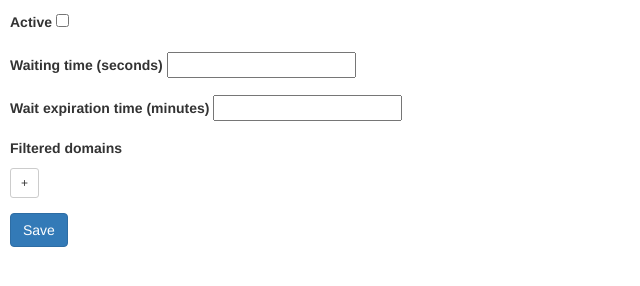
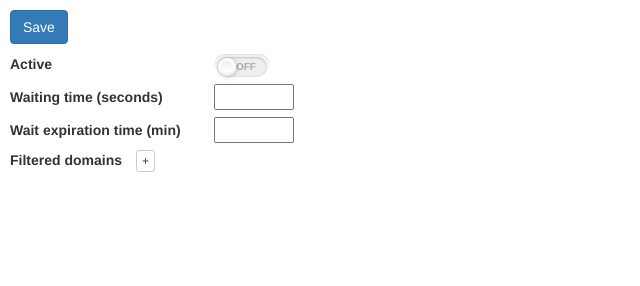
Before and after one commit to jrauhamaa/letgo, a website: page data/config.html in a window 1280 px wide. Shown: the whole page, without its empty margins (0-640 px from the left). Drawn offline with nearby package versions, Linux system fonts and the light colour scheme.

Commit message:
Improved looks of the panel

```diff
--- a/data/config.html
+++ b/data/config.html
@@ -7,16 +7,39 @@
 	<meta charset="UTF-8">
 	<meta name="viewport" content="width=device-width">
 
-	<link rel="stylesheet" href="https://maxcdn.bootstrapcdn.com/bootstrap/3.3.6/css/bootstrap.min.css" integrity="sha384-1q8mTJOASx8j1Au+a5WDVnPi2lkFfwwEAa8hDDdjZlpLegxhjVME1fgjWPGmkzs7" crossorigin="anonymous">
+		<!-- from http://www.cssflow.com/snippets/simple-toggle-switch/demo -->
+		<link rel="stylesheet" href="style.css">
+		<link rel="stylesheet" href="https://maxcdn.bootstrapcdn.com/bootstrap/3.3.6/css/bootstrap.min.css" integrity="sha384-1q8mTJOASx8j1Au+a5WDVnPi2lkFfwwEAa8hDDdjZlpLegxhjVME1fgjWPGmkzs7" crossorigin="anonymous">
 	<style>
 		#content {
 			padding-left: 10px;
 			padding-top: 10px;
-			padding-bottom: 20px;
+			padding-bottom: 10px;
 		}
 
 		.domain-name {
 			padding-top: 5px;
+		}
+
+		.input-label{
+			width: 200px;
+		}
+
+		.short-input{
+			width:80px;
+		}
+
+		.form-group{
+			margin-bottom: 5px;
+		}
+
+		#newDomain-button{
+			margin-left: 10px;
+		}
+
+		#save-button{
+			margin-bottom: 10px;
+
 		}
 	</style>
 
@@ -24,27 +47,33 @@
 
 <body>
 	<div id="content">
+		<button type="button" class="btn btn-primary " id="save-button">Save</button>
 		<div class="form-group">
-		  <label for="active">Active</label>
-			<input type="checkbox" id="active-input">
+		  <label for="active" class="input-label">Active</label>
+			<label class="switch">
+	      <input type="checkbox" id="active-input" class="switch-input">
+	      <span class="switch-label" data-on="On" data-off="Off"></span>
+	      <span class="switch-handle"></span>
+	    </label>
+			<!--<input type="checkbox" id="active-input" >-->
 		</div>
 		<div class="form-group">
-			<label for="waitingTime">Waiting time (seconds)</label>
-			<input type="text" id="waitingTime-input">
+			<label for="waitingTime" class="input-label">Waiting time (seconds)</label>
+			<input type="text" id="waitingTime-input" class="short-input">
 		</div>
 		<div class="form-group">
-			<label for="expirationTime">Wait expiration time (minutes)</label>
-			<input type="text" id="expirationTime-input">
+			<label for="expirationTime" class="input-label">Wait expiration time (min)</label>
+			<input type="text" id="expirationTime-input" class="short-input">
 		</div>
 		<div class="form-group">
-			<label for="filteredDomains">Filtered domains</label><br>
+			<label for="filteredDomains">Filtered domains</label>
+			<button type="button" class="btn btn-default btn-xs" id="newDomain-button">+</button>
 			<div id="filteredDomains-list"></div>
-			<div class="domain-name"><button type="button" class="btn btn-default btn-sm" id="newDomain-button">+</button></div>
+
 		</div>
-
-		<button type="button" class="btn btn-primary" id="save-button">Save</button>
 	</div>
 </body>
-
+<!--<script src="https://ajax.googleapis.com/ajax/libs/jquery/1.12.0/jquery.min.js"></script>
+<script src="config.js"> </script>-->
 
 </html>
--- a/data/config.js
+++ b/data/config.js
@@ -10,14 +10,14 @@ function render(storage) {
 
   wrapper.empty();
   for (var i=0; i<storage.filteredDomains.length; i++) {
-    wrapper.append('<div><input type="text" class="domain-input" value="'+storage.filteredDomains[i]+'"/><a href="#" class="remove_field">Remove</a></div>');
+    wrapper.append('<div><input type="text" class="domain-input" value="'+storage.filteredDomains[i]+'"/><button class="remove_field btn btn-default btn-xs">x</button></div>');
   }
 }
 
 // add new input field
 add_button.click(function(e){
   e.preventDefault();
-  $(wrapper).append('<div><input type="text" class="domain-input"/><a href="#" class="remove_field">Remove</a></div>'); //add input box
+  $(wrapper).prepend('<div><input type="text" class="domain-input"/><button class="remove_field btn btn-default btn-xs">x</button></div>');
 });
 
 // remove input field
--- /dev/null
+++ b/data/style.css
@@ -0,0 +1,243 @@
+/* from http://www.cssflow.com/snippets/simple-toggle-switch/demo */
+
+html, body, div, span, applet, object, iframe,
+h1, h2, h3, h4, h5, h6, p, blockquote, pre,
+a, abbr, acronym, address, big, cite, code,
+del, dfn, em, img, ins, kbd, q, s, samp,
+small, strike, strong, sub, sup, tt, var,
+b, u, i, center,
+dl, dt, dd, ol, ul, li,
+fieldset, form, label, legend,
+table, caption, tbody, tfoot, thead, tr, th, td,
+article, aside, canvas, details, embed,
+figure, figcaption, footer, header, hgroup,
+menu, nav, output, ruby, section, summary,
+time, mark, audio, video {
+  margin: 0;
+  padding: 0;
+  border: 0;
+  font-size: 100%;
+  font: inherit;
+  vertical-align: baseline;
+}
+
+article, aside, details, figcaption, figure,
+footer, header, hgroup, menu, nav, section {
+  display: block;
+}
+
+body {
+  line-height: 1;
+}
+
+ol, ul {
+  list-style: none;
+}
+
+blockquote, q {
+  quotes: none;
+}
+
+blockquote:before, blockquote:after,
+q:before, q:after {
+  content: '';
+  content: none;
+}
+
+table {
+  border-collapse: collapse;
+  border-spacing: 0;
+}
+
+.about {
+  margin: 70px auto 40px;
+  padding: 8px;
+  width: 260px;
+  font: 10px/18px 'Lucida Grande', Arial, sans-serif;
+  color: #bbb;
+  text-align: center;
+  text-shadow: 0 -1px rgba(0, 0, 0, 0.3);
+  background: #383838;
+  background: rgba(34, 34, 34, 0.8);
+  border-radius: 4px;
+  background-image: -webkit-linear-gradient(top, rgba(0, 0, 0, 0), rgba(0, 0, 0, 0.3));
+  background-image: -moz-linear-gradient(top, rgba(0, 0, 0, 0), rgba(0, 0, 0, 0.3));
+  background-image: -o-linear-gradient(top, rgba(0, 0, 0, 0), rgba(0, 0, 0, 0.3));
+  background-image: linear-gradient(to bottom, rgba(0, 0, 0, 0), rgba(0, 0, 0, 0.3));
+  -webkit-box-shadow: inset 0 0 0 1px rgba(0, 0, 0, 0.2), 0 0 6px rgba(0, 0, 0, 0.4);
+  box-shadow: inset 0 0 0 1px rgba(0, 0, 0, 0.2), 0 0 6px rgba(0, 0, 0, 0.4);
+}
+.about a {
+  color: #eee;
+  text-decoration: none;
+  border-radius: 2px;
+  -webkit-transition: background 0.1s;
+  -moz-transition: background 0.1s;
+  -o-transition: background 0.1s;
+  transition: background 0.1s;
+}
+.about a:hover {
+  text-decoration: none;
+  background: #555;
+  background: rgba(255, 255, 255, 0.15);
+}
+
+.about-links {
+  height: 30px;
+}
+.about-links > a {
+  float: left;
+  width: 50%;
+  line-height: 30px;
+  font-size: 12px;
+}
+
+.about-author {
+  margin-top: 5px;
+}
+.about-author > a {
+  padding: 1px 3px;
+  margin: 0 -1px;
+}
+
+/*
+ * Copyright (c) 2013 Thibaut Courouble
+ * http://www.cssflow.com
+ *
+ * Licensed under the MIT License:
+ * http://www.opensource.org/licenses/mit-license.php
+ */
+body {
+  font: 13px/20px 'Helvetica Neue', Helvetica, Arial, sans-serif;
+  color: #404040;
+  background: white;
+}
+
+.container {
+  margin: 50px auto;
+  width: 280px;
+  text-align: center;
+}
+.container > .switch {
+  display: block;
+  margin: 12px auto;
+}
+
+.switch {
+  position: relative;
+  display: inline-block;
+  vertical-align: top;
+  width: 56px;
+  height: 20px;
+  padding: 3px;
+  background-color: white;
+  border-radius: 18px;
+  box-shadow: inset 0 -1px white, inset 0 1px 1px rgba(0, 0, 0, 0.05);
+  cursor: pointer;
+  background-image: -webkit-linear-gradient(top, #eeeeee, white 25px);
+  background-image: -moz-linear-gradient(top, #eeeeee, white 25px);
+  background-image: -o-linear-gradient(top, #eeeeee, white 25px);
+  background-image: linear-gradient(to bottom, #eeeeee, white 25px);
+}
+
+.switch-input {
+  position: absolute;
+  top: 0;
+  left: 0;
+  opacity: 0;
+}
+
+.switch-label {
+  position: relative;
+  display: block;
+  height: inherit;
+  font-size: 10px;
+  text-transform: uppercase;
+  background: #eceeef;
+  border-radius: inherit;
+  box-shadow: inset 0 1px 2px rgba(0, 0, 0, 0.12), inset 0 0 2px rgba(0, 0, 0, 0.15);
+  -webkit-transition: 0.15s ease-out;
+  -moz-transition: 0.15s ease-out;
+  -o-transition: 0.15s ease-out;
+  transition: 0.15s ease-out;
+  -webkit-transition-property: opacity background;
+  -moz-transition-property: opacity background;
+  -o-transition-property: opacity background;
+  transition-property: opacity background;
+}
+.switch-label:before, .switch-label:after {
+  position: absolute;
+  top: 50%;
+  margin-top: -.5em;
+  line-height: 1;
+  -webkit-transition: inherit;
+  -moz-transition: inherit;
+  -o-transition: inherit;
+  transition: inherit;
+}
+.switch-label:before {
+  content: attr(data-off);
+  right: 11px;
+  color: #aaa;
+  text-shadow: 0 1px rgba(255, 255, 255, 0.5);
+}
+.switch-label:after {
+  content: attr(data-on);
+  left: 11px;
+  color: white;
+  text-shadow: 0 1px rgba(0, 0, 0, 0.2);
+  opacity: 0;
+}
+.switch-input:checked ~ .switch-label {
+  background: #47a8d8;
+  box-shadow: inset 0 1px 2px rgba(0, 0, 0, 0.15), inset 0 0 3px rgba(0, 0, 0, 0.2);
+}
+.switch-input:checked ~ .switch-label:before {
+  opacity: 0;
+}
+.switch-input:checked ~ .switch-label:after {
+  opacity: 1;
+}
+
+.switch-handle {
+  position: absolute;
+  top: 4px;
+  left: 4px;
+  width: 18px;
+  height: 18px;
+  background: white;
+  border-radius: 10px;
+  box-shadow: 1px 1px 5px rgba(0, 0, 0, 0.2);
+  background-image: -webkit-linear-gradient(top, white 40%, #f0f0f0);
+  background-image: -moz-linear-gradient(top, white 40%, #f0f0f0);
+  background-image: -o-linear-gradient(top, white 40%, #f0f0f0);
+  background-image: linear-gradient(to bottom, white 40%, #f0f0f0);
+  -webkit-transition: left 0.15s ease-out;
+  -moz-transition: left 0.15s ease-out;
+  -o-transition: left 0.15s ease-out;
+  transition: left 0.15s ease-out;
+}
+.switch-handle:before {
+  content: '';
+  position: absolute;
+  top: 50%;
+  left: 50%;
+  margin: -6px 0 0 -6px;
+  width: 12px;
+  height: 12px;
+  background: #f9f9f9;
+  border-radius: 6px;
+  box-shadow: inset 0 1px rgba(0, 0, 0, 0.02);
+  background-image: -webkit-linear-gradient(top, #eeeeee, white);
+  background-image: -moz-linear-gradient(top, #eeeeee, white);
+  background-image: -o-linear-gradient(top, #eeeeee, white);
+  background-image: linear-gradient(to bottom, #eeeeee, white);
+}
+.switch-input:checked ~ .switch-handle {
+  left: 40px;
+  box-shadow: -1px 1px 5px rgba(0, 0, 0, 0.2);
+}
+
+.switch-green > .switch-input:checked ~ .switch-label {
+  background: #4fb845;
+}
```
